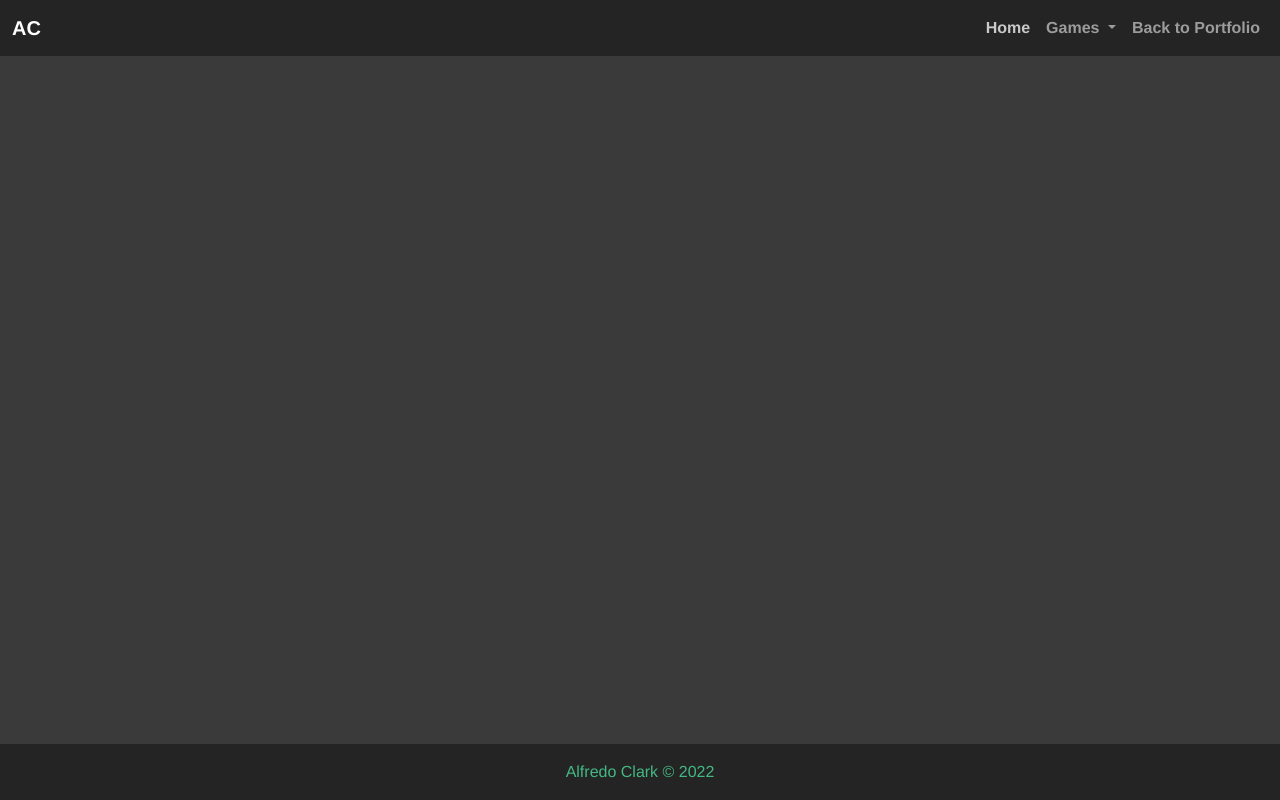
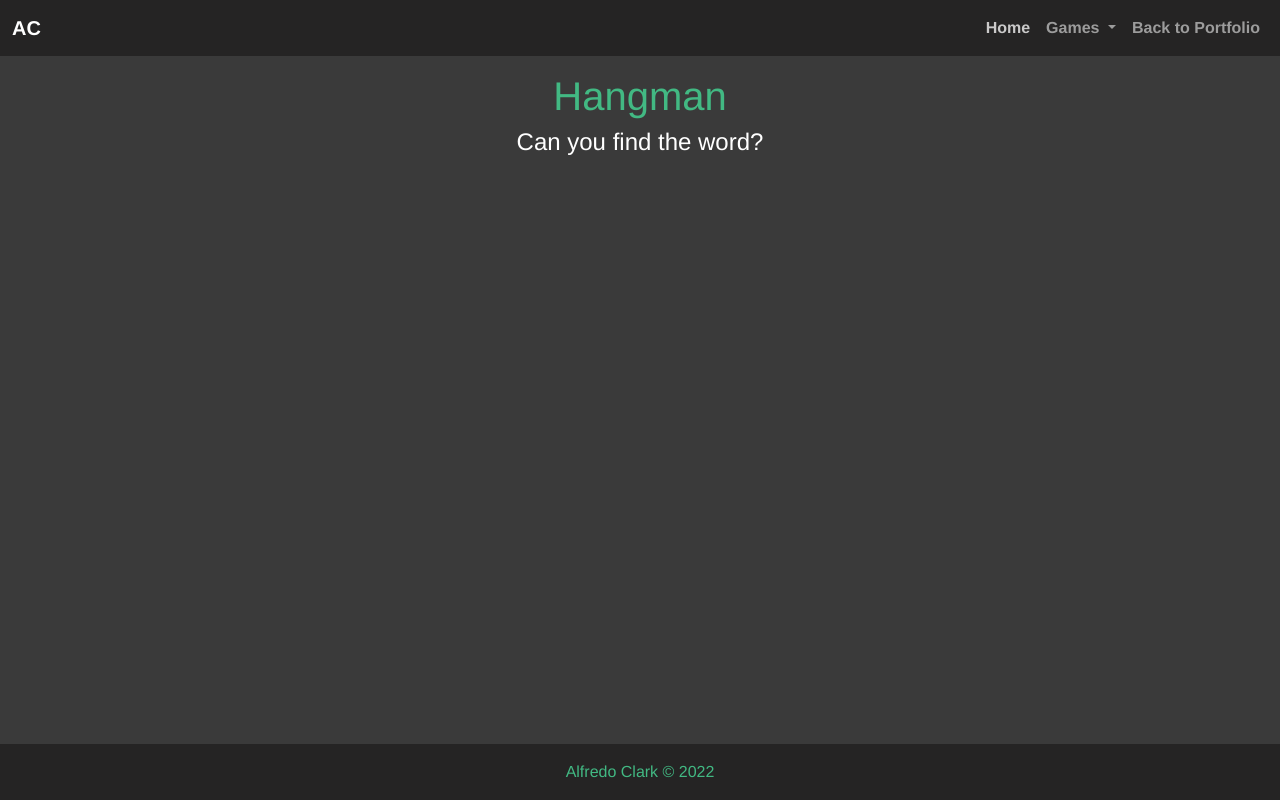
Before and after one commit to alfclark/game-zone, a Vue app: page /hangman in a window 1280 px wide. Built offline with nearby package versions, Linux system fonts and the light colour scheme.

Commit message:
Hangman game component started

```diff
--- a/src/components/NavBar.vue
+++ b/src/components/NavBar.vue
@@ -49,6 +49,11 @@
               </li>
               <li>
                 <a class="dropdown-item" href="#"
+                  ><router-link to="/hangman">Hangman</router-link></a
+                >
+              </li>
+              <li>
+                <a class="dropdown-item" href="#"
                   ><router-link to="/ping-pong">Ping-Pong</router-link></a
                 >
               </li>
--- /dev/null
+++ b/src/components/hangman/GameComponent.vue
@@ -0,0 +1,28 @@
+<template>
+  <div class="game-container">
+    <div class="header">
+      <h1 class="title">Hangman</h1>
+      <h2>Can you find the word?</h2>
+    </div>
+  </div>
+</template>
+
+<script></script>
+
+<style scoped>
+.header {
+  color: var(--green);
+}
+
+h2 {
+  color: white;
+  font-size: 1.5rem;
+}
+
+.game-container {
+  display: flex;
+  flex-direction: column;
+  gap: 5rem;
+  margin: 1rem 0;
+}
+</style>
--- a/src/router/index.js
+++ b/src/router/index.js
@@ -27,6 +27,11 @@ const routes = [
     name: "ping-pong",
     component: () => import("../views/PingPong.vue"),
   },
+  {
+    path: "/hangman",
+    name: "hangman",
+    component: () => import("../views/HangMan.vue"),
+  },
 ];
 
 const router = createRouter({
--- /dev/null
+++ b/src/views/HangMan.vue
@@ -0,0 +1,13 @@
+<template>
+  <Game />
+</template>
+
+<script>
+import Game from "@/components/hangman/GameComponent.vue";
+
+export default {
+  components: {
+    Game,
+  },
+};
+</script>
```
